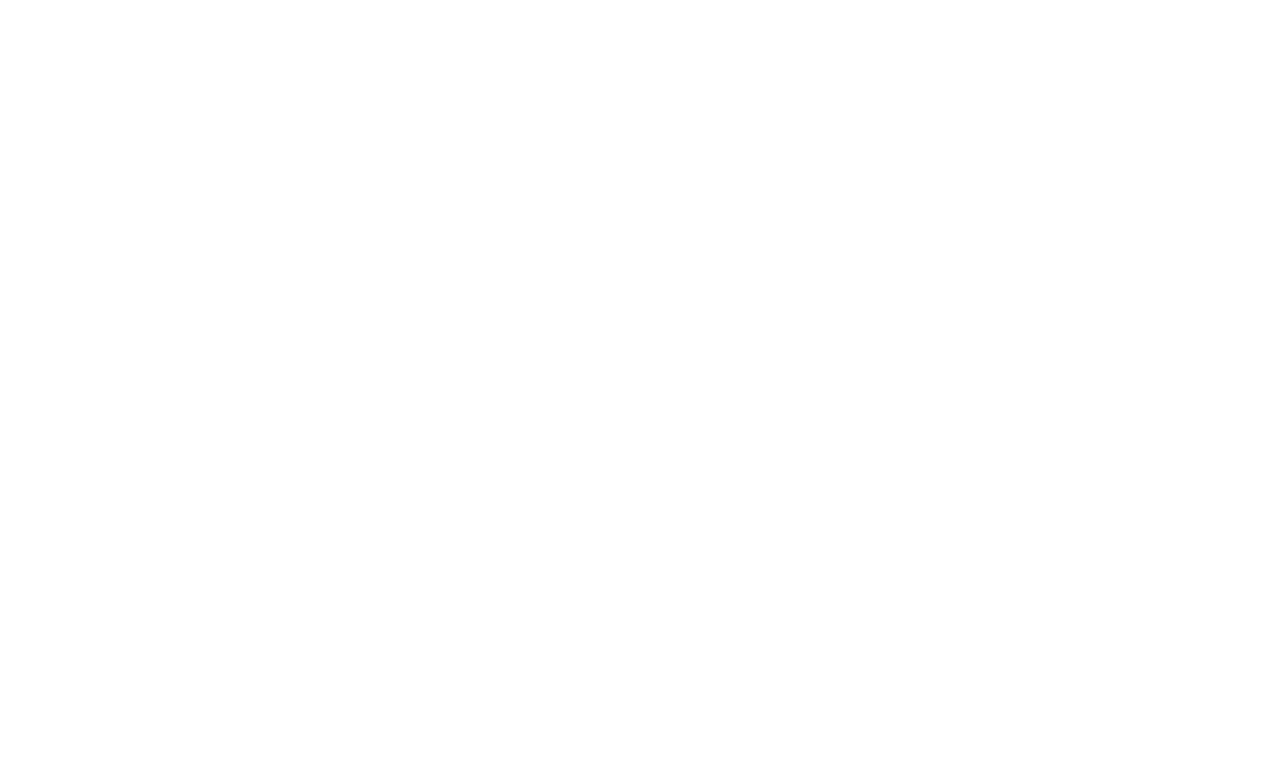
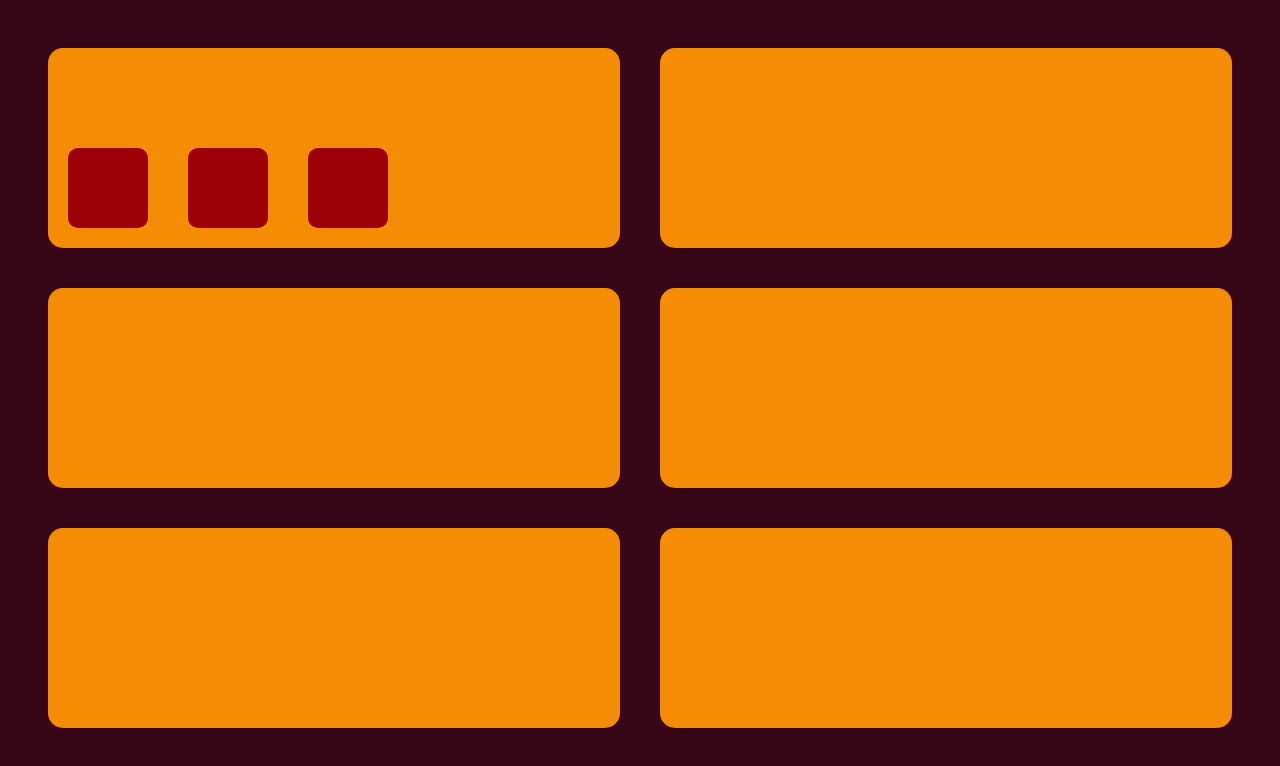
Before and after one commit to priscilla-silva/flexbox-practice-figma, a plain HTML site: page index.html in a window 1280 px wide. Drawn offline with Linux system fonts and the light colour scheme.

Commit message:
Created squrectangular layout and began with the first part of the squares. Decided to create a separate page for each exercise and therefore, changed the 'styles.css' to 'squares.css'

```diff
--- a/index.html
+++ b/index.html
@@ -4,9 +4,26 @@
     <meta charset="UTF-8">
     <meta http-equiv="X-UA-Compatible" content="IE=edge">
     <meta name="viewport" content="width=device-width, initial-scale=1.0">
-    <title>Flexbox Practice Figma</title>
+    <link rel="stylesheet" href="styles/squares.css">
+    <title>Flexbox Practice Squares</title>
 </head>
 <body>
+  <div class="card__first">
+    <div class="card__1">
+      <div class="card__1__1"></div>
+      <div class="card__1__2"></div>
+      <div class="card__1__3"></div>
+    </div>
+    <div class="card__2"></div>
+  </div>
+  <div class="card__second">
+    <div class="card__3"></div>
+    <div class="card__4"></div>
+  </div>
 
+  <div class="card__third">
+    <div class="card__5"></div>
+    <div class="card__6"></div>
+  </div>
 </body>
 </html>
--- /dev/null
+++ b/styles/squares.css
@@ -0,0 +1,101 @@
+body {
+    background-color: #370617;
+    padding: 20px;
+
+}
+
+.card__first {
+    justify-content: center;
+    align-items: stretch;
+    display: flex;
+}
+
+
+.card__1 {
+    background-color: #F48C06;
+    display: flex;
+    width: 100%;
+    height: 25vh;
+    border-radius: 15px;
+    margin: 20px;
+    align-items: flex-end;
+}
+
+.card__1__1 {
+    background-color: #9D0208;
+    display: flex;
+    width: 10vh;
+    height: 10vh;
+    border-radius: 10px;
+    margin: 20px;
+}
+.card__1__2 {
+    background-color: #9D0208;
+    display: flex;
+    width: 10vh;
+    height: 10vh;
+    border-radius: 10px;
+    margin: 20px;
+}
+.card__1__3 {
+    background-color: #9D0208;
+    display: flex;
+    width: 10vh;
+    height: 10vh;
+    border-radius: 10px;
+    margin: 20px;
+}
+
+
+
+.card__2 {
+    background-color: #F48C06;
+    display: flex;
+    width: 100%;
+    height: 25vh;
+    border-radius: 15px;
+    margin: 20px;
+}
+
+.card__second {
+    justify-content: center;
+    align-items: stretch;
+    display: flex;
+}
+.card__3 {
+    background-color: #F48C06;
+    display: flex;
+    width: 100%;
+    height: 25vh;
+    border-radius: 15px;
+    margin: 20px;
+}
+.card__4 {
+    background-color: #F48C06;
+    display: flex;
+    width: 100%;
+    height: 25vh;
+    border-radius: 15px;
+    margin: 20px;
+}
+.card__third {
+    justify-content: center;
+    align-items: stretch;
+    display: flex;
+}
+.card__5 {
+    background-color: #F48C06;
+    display: flex;
+    width: 100%;
+    height: 25vh;
+    border-radius: 15px;
+    margin: 20px;
+}
+.card__6 {
+    background-color: #F48C06;
+    display: flex;
+    width: 100%;
+    height: 25vh;
+    border-radius: 15px;
+    margin: 20px;
+}
```
Also changed, not shown: styles/styles.css (deleted).
